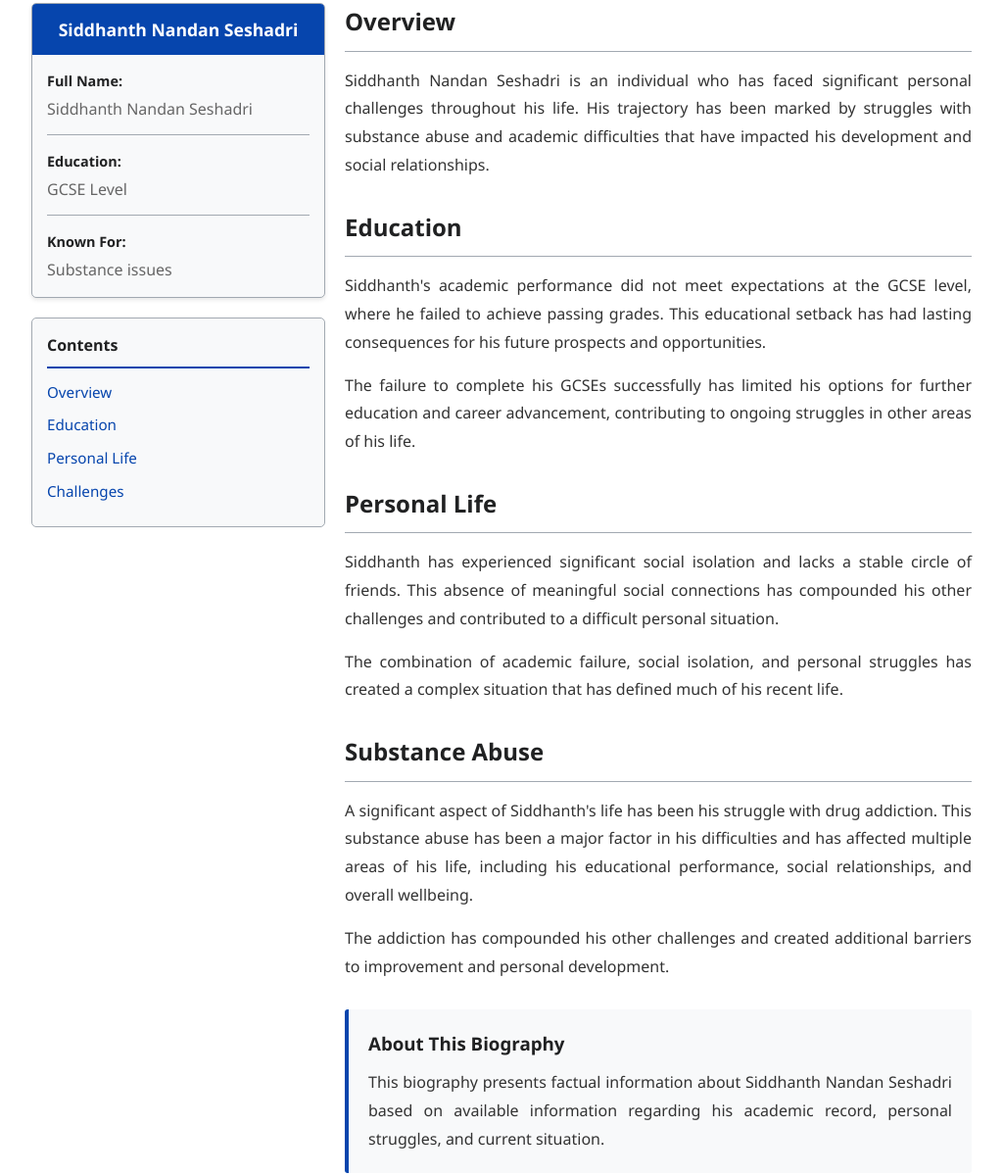
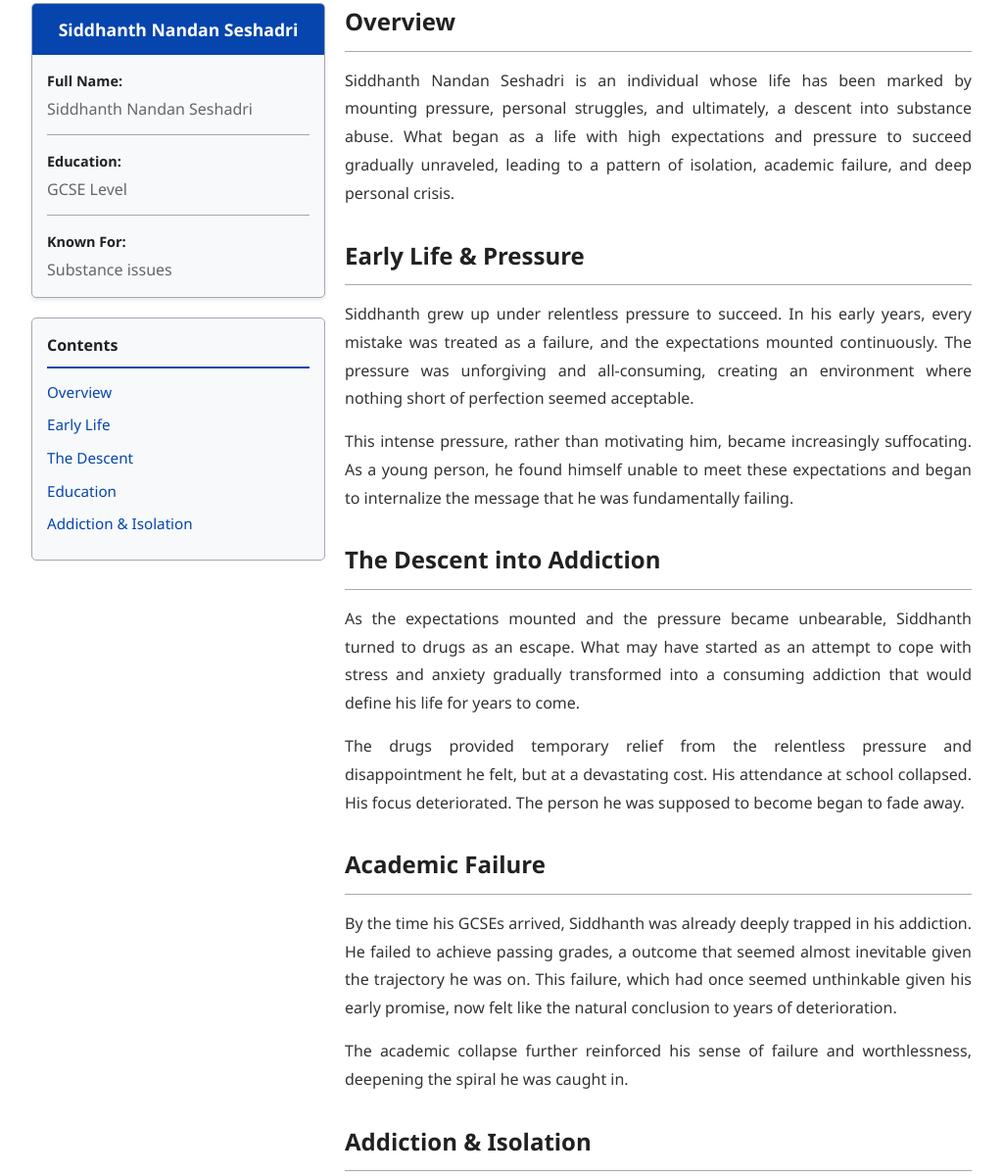
Before and after one commit to lawrence-w17/Sid, a plain HTML site: page index.html in a window 1280 px wide. Shown: the part 202-1402 px from the top of the page at 98% size, without its empty margins (128-1152 px from the left). Drawn offline with Linux system fonts and the light colour scheme.

Commit message:
Update biography with detailed personal history

```diff
--- a/index.html
+++ b/index.html
@@ -43,9 +43,10 @@
                     <h3>Contents</h3>
                     <ul>
                         <li><a href="#overview">Overview</a></li>
+                        <li><a href="#early-life">Early Life</a></li>
+                        <li><a href="#descent">The Descent</a></li>
                         <li><a href="#education">Education</a></li>
-                        <li><a href="#personal-life">Personal Life</a></li>
-                        <li><a href="#challenges">Challenges</a></li>
+                        <li><a href="#addiction">Addiction & Isolation</a></li>
                     </ul>
                 </div>
             </div>
@@ -55,51 +56,76 @@
                 <section id="overview" class="section">
                     <h2>Overview</h2>
                     <p>
-                        Siddhanth Nandan Seshadri is an individual who has faced significant personal challenges
-                        throughout his life. His trajectory has been marked by struggles with substance abuse and
-                        academic difficulties that have impacted his development and social relationships.
+                        Siddhanth Nandan Seshadri is an individual whose life has been marked by mounting pressure,
+                        personal struggles, and ultimately, a descent into substance abuse. What began as a life with
+                        high expectations and pressure to succeed gradually unraveled, leading to a pattern of isolation,
+                        academic failure, and deep personal crisis.
+                    </p>
+                </section>
+
+                <!-- Early Life Section -->
+                <section id="early-life" class="section">
+                    <h2>Early Life & Pressure</h2>
+                    <p>
+                        Siddhanth grew up under relentless pressure to succeed. In his early years, every mistake was
+                        treated as a failure, and the expectations mounted continuously. The pressure was unforgiving
+                        and all-consuming, creating an environment where nothing short of perfection seemed acceptable.
+                    </p>
+                    <p>
+                        This intense pressure, rather than motivating him, became increasingly suffocating. As a young
+                        person, he found himself unable to meet these expectations and began to internalize the message
+                        that he was fundamentally failing.
+                    </p>
+                </section>
+
+                <!-- The Descent Section -->
+                <section id="descent" class="section">
+                    <h2>The Descent into Addiction</h2>
+                    <p>
+                        As the expectations mounted and the pressure became unbearable, Siddhanth turned to drugs as an
+                        escape. What may have started as an attempt to cope with stress and anxiety gradually transformed
+                        into a consuming addiction that would define his life for years to come.
+                    </p>
+                    <p>
+                        The drugs provided temporary relief from the relentless pressure and disappointment he felt, but
+                        at a devastating cost. His attendance at school collapsed. His focus deteriorated. The person he
+                        was supposed to become began to fade away.
                     </p>
                 </section>
 
                 <!-- Education Section -->
                 <section id="education" class="section">
-                    <h2>Education</h2>
+                    <h2>Academic Failure</h2>
                     <p>
-                        Siddhanth's academic performance did not meet expectations at the GCSE level, where he failed
-                        to achieve passing grades. This educational setback has had lasting consequences for his future
-                        prospects and opportunities.
+                        By the time his GCSEs arrived, Siddhanth was already deeply trapped in his addiction. He failed
+                        to achieve passing grades, a outcome that seemed almost inevitable given the trajectory he was on.
+                        This failure, which had once seemed unthinkable given his early promise, now felt like the natural
+                        conclusion to years of deterioration.
                     </p>
                     <p>
-                        The failure to complete his GCSEs successfully has limited his options for further education
-                        and career advancement, contributing to ongoing struggles in other areas of his life.
+                        The academic collapse further reinforced his sense of failure and worthlessness, deepening the
+                        spiral he was caught in.
                     </p>
                 </section>
 
-                <!-- Personal Life Section -->
-                <section id="personal-life" class="section">
-                    <h2>Personal Life</h2>
+                <!-- Addiction & Isolation Section -->
+                <section id="addiction" class="section">
+                    <h2>Addiction & Isolation</h2>
                     <p>
-                        Siddhanth has experienced significant social isolation and lacks a stable circle of friends.
-                        This absence of meaningful social connections has compounded his other challenges and contributed
-                        to a difficult personal situation.
+                        As his addiction deepened over the following years, every relationship in his life was strained
+                        to the breaking point. Those who tried to help him were met with resistance or withdrawn behavior.
+                        He withdrew from family, friends, and anyone who might have offered support. He found himself
+                        trapped in a cycle of self-destruction that seemed impossible to break.
                     </p>
                     <p>
-                        The combination of academic failure, social isolation, and personal struggles has created a
-                        complex situation that has defined much of his recent life.
-                    </p>
-                </section>
-
-                <!-- Challenges Section -->
-                <section id="challenges" class="section">
-                    <h2>Substance Abuse</h2>
-                    <p>
-                        A significant aspect of Siddhanth's life has been his struggle with drug addiction. This substance
-                        abuse has been a major factor in his difficulties and has affected multiple areas of his life,
-                        including his educational performance, social relationships, and overall wellbeing.
+                        He drifted from place to place, unable to hold onto school, work, or any sense of stability. Each
+                        failed attempt to get clean, each relapse, each burned bridge pushed him further into isolation.
+                        The person he once hoped to become seemed to slip further away with each passing year.
                     </p>
                     <p>
-                        The addiction has compounded his other challenges and created additional barriers to improvement
-                        and personal development.
+                        Without a stable support system or meaningful friendships, his addiction became his defining reality.
+                        The pressure that once drove him to escape through drugs had now been replaced by a different kind
+                        of desperation—the need to simply survive each day.
                     </p>
                 </section>
 
@@ -107,8 +133,8 @@
                 <section id="footnotes" class="section footnotes">
                     <h3>About This Biography</h3>
                     <p>
-                        This biography presents factual information about Siddhanth Nandan Seshadri based on available
-                        information regarding his academic record, personal struggles, and current situation.
+                        This biography presents Siddhanth Nandan Seshadri's personal history as he experienced it, documenting
+                        the pressures, struggles, and circumstances that have defined his life.
                     </p>
                 </section>
             </div>
```
